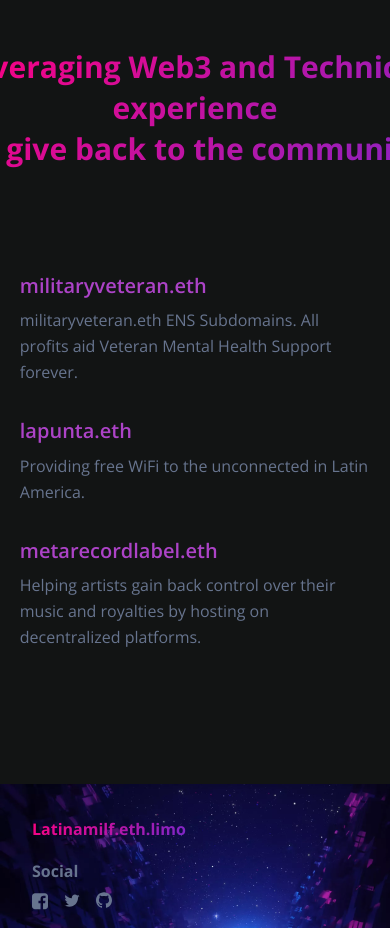
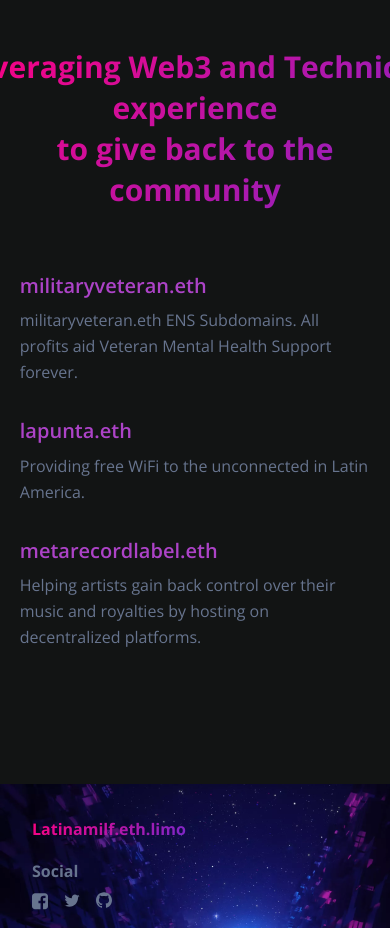
Before and after one commit to LMdoteth/latinamilf.eth, a website built with Parcel: page index.html in a window 390 px wide. Shown: the part 4780-5708 px from the top of the page. Built offline with nearby package versions, Linux system fonts and the light colour scheme.

Commit message:
Add files via upload

```diff
--- a/home.css
+++ b/home.css
@@ -849,6 +849,10 @@
   color: rgb(203, 12, 159);
   text-decoration: none;
 }
+.home-text91 {
+  color: rgb(203, 12, 159);
+  text-decoration: none;
+}
 .home-container16 {
   display: flex;
   align-items: flex-start;
@@ -1215,7 +1219,7 @@
     justify-content: flex-end;
   }
   .home-text84 {
-    width: auto;
+    width: 478px;
     height: 210px;
     margin-top: 25px;
     padding-bottom: 0px;
--- a/index.html
+++ b/index.html
@@ -411,7 +411,9 @@
                 <span class="home-text86">experience</span>
                 <br />
                 <span></span>
-                <span class="home-text89">to give back to the community</span>
+                <span class="home-text89">to give back to the</span>
+                <br />
+                <span class="home-text91">community</span>
               </h2>
               <div class="home-container16">
                 <div class="list-item-container">
```
